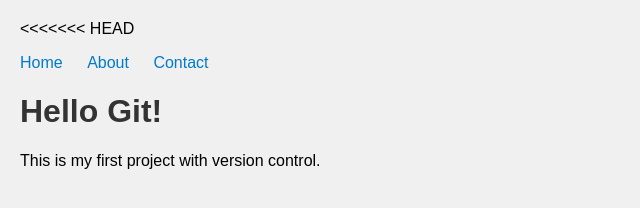
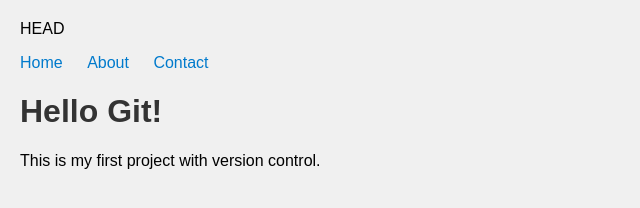
Before and after one commit to apippaja/afif-web, a plain HTML site: page index.html in a window 1280 px wide. Shown: the full height of the page, 0-640 px from the left. Drawn offline with Linux system fonts and the light colour scheme.

Commit message:
mengilangkan konflik

```diff
--- a/index.html
+++ b/index.html
@@ -5,7 +5,7 @@
     <link rel="stylesheet" href="style.css">
 </head>
 <body>
-<<<<<<< HEAD
+ HEAD
     <nav>
         <ul>
             <li><a href="#home">Home</a></li>
```
